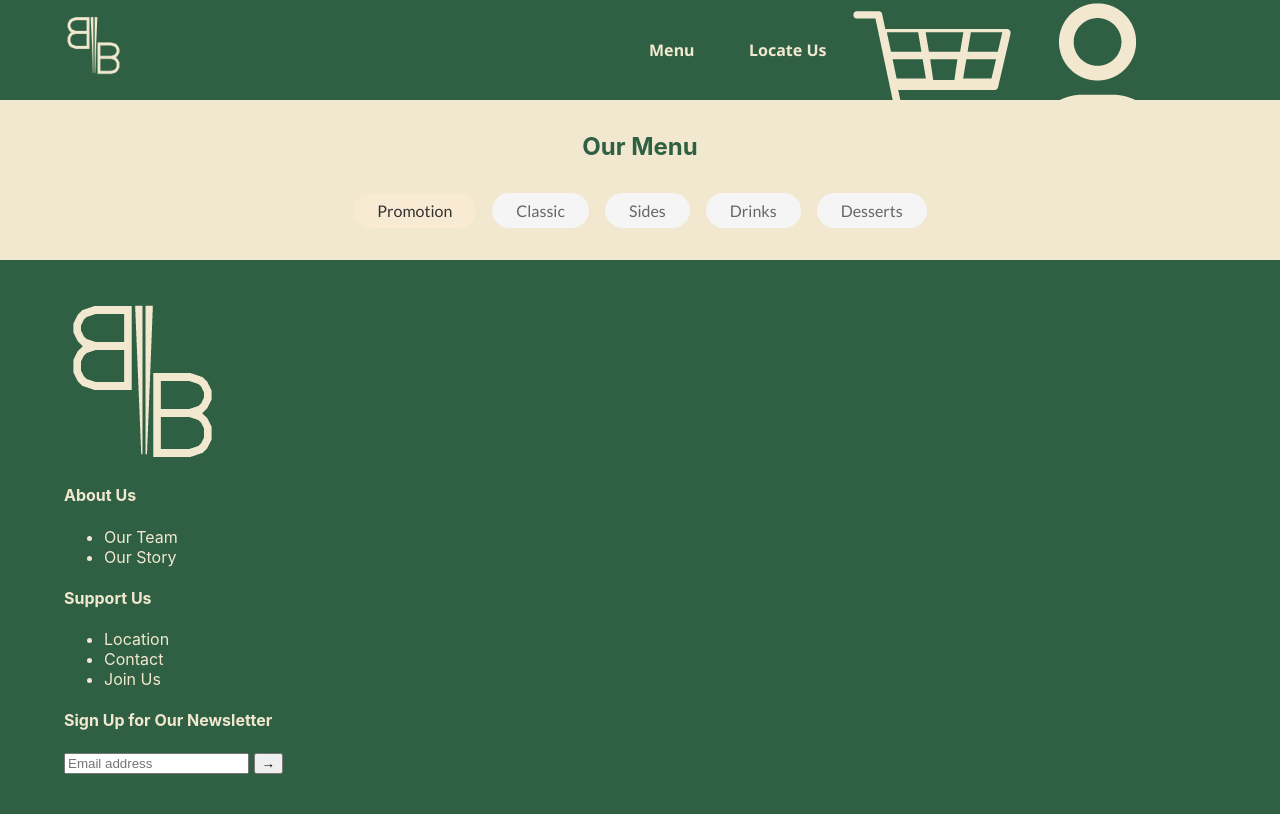
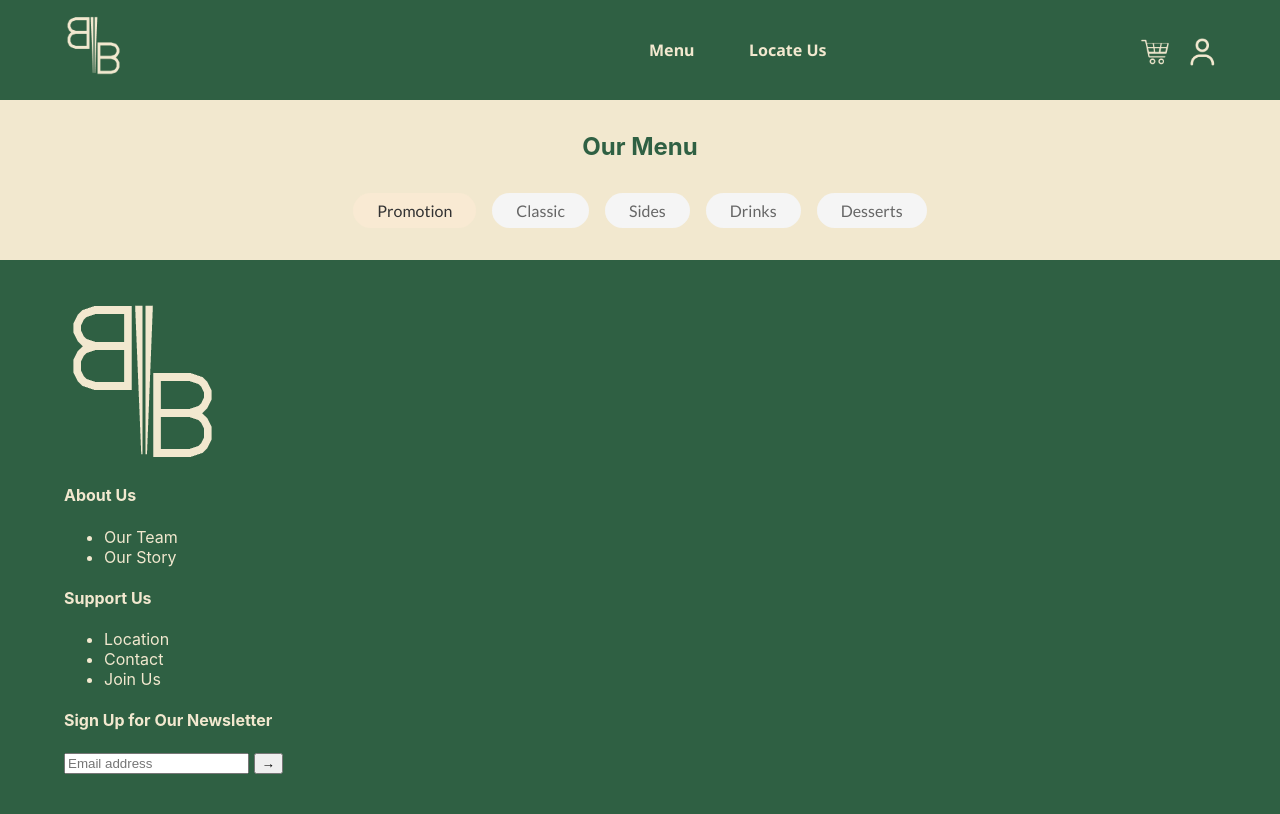
Before and after one commit to JonKohKaiEn/IE4727-Final-Project, a PHP site: page /src/menu.php in a window 1280 px wide. Run offline with PHP 8.4, Linux system fonts and the light colour scheme; data comes from the database, SQL or seed files in the repository.

Commit message:
Revised navbar

```diff
--- a/index.php
+++ b/index.php
@@ -3,6 +3,7 @@
 <html lang="en">
   <head>
     <meta charset="UTF-8">
+    <meta name="viewport" content="width=device-width, initial-scale=1">
     <title>Bountiful Bentos Home</title>
 
     <link rel="preconnect" href="https://fonts.googleapis.com">
--- a/src/menu.php
+++ b/src/menu.php
@@ -65,18 +65,19 @@ if ($_SERVER['REQUEST_METHOD'] === 'POST') {
   </head>
 
   <body>
-    <!-- NAVIGATION -->
+    <!-- ===== NAVBAR ===== -->
     <header class="navbar">
       <div class="nav-container">
-        <a href="../index.html"><img src="../assets/images/BountifulBentos_Logo_Cream.png" alt="Bountiful Bentos Logo" class="logo"></a>
+        <a href="../index.php"><img src="../assets/images/BountifulBentos_Logo_Cream.png" alt="Logo" class="logo"></a>
+
         <nav class="nav-links">
           <a href="../src/menu.php">Menu</a>
-          <a href="../src/contact.html">Locate Us</a>
+          <a href="../src/locate_us.html">Locate Us</a>
         </nav>
 
-        <div class="nav-right">   <!--this is to keep the icons flushed to the right side-->
-          <a href="../src/cart.php"><img src="../assets/images/Cart_BB.png" alt="Cart" class="nav-icon"></a>
-          <a href="../src/login.html"><img src="../assets/images/User_BB.png" alt="User" class="nav-icon"></a>
+        <div class="nav-icons">
+          <a href="../src/cart.html"><img src="../assets/images/Cart_BB.png" alt="Cart" class="icon"></a>
+          <a href="../src/login.html"><img src="../assets/images/User_BB.png" alt="Login" class="icon"></a>
         </div>
       </div>
     </header>
```
